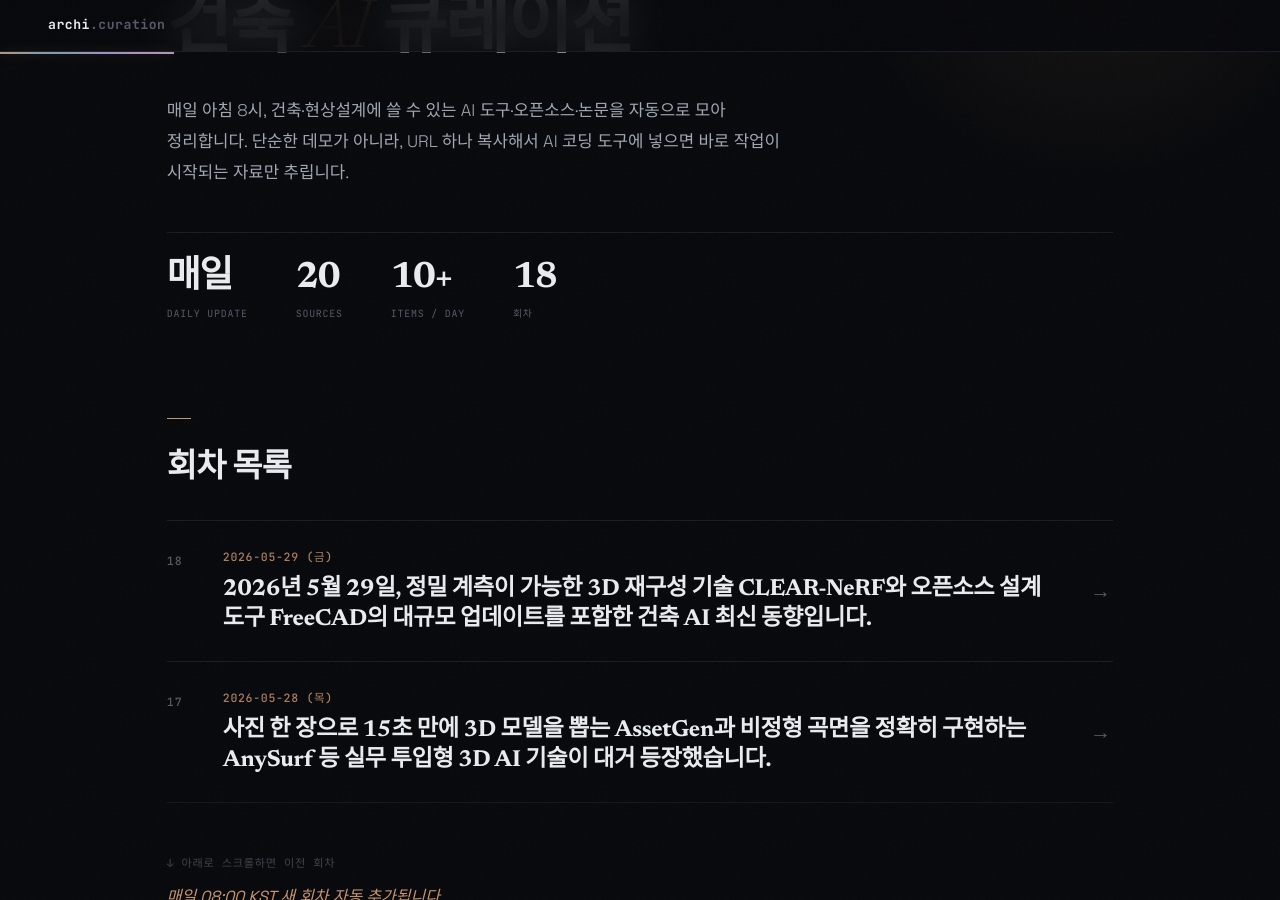
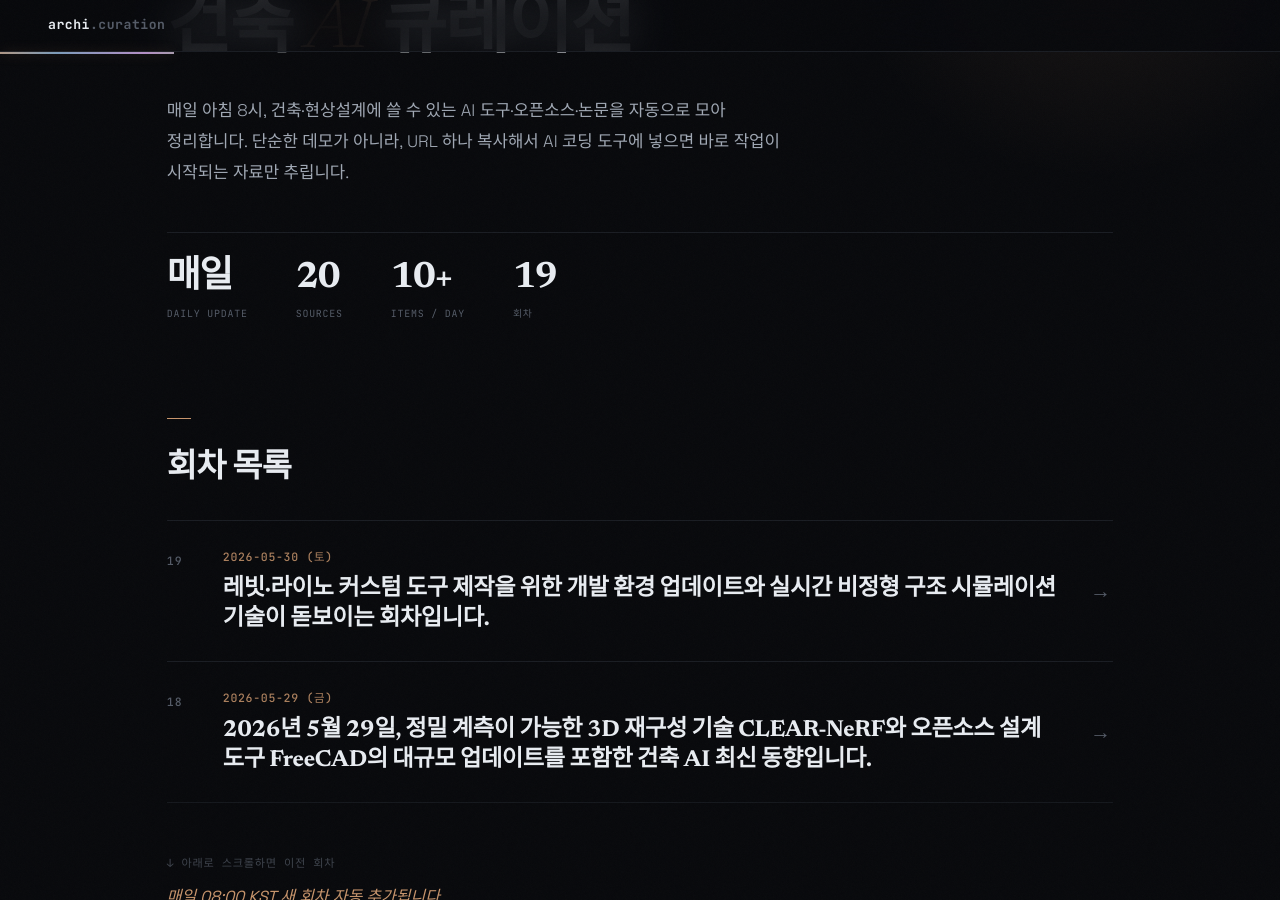
Before and after one commit to ghkch5gh-jpg/ainews-curation, a Jekyll site: the page built from index.md, in a window 1280 px wide and 900 px high, scrolled down 221 px. Built offline with Jekyll 4.4.1, drawn with Linux system fonts in a browser that asks for light colours; some web fonts are replaced; part of the change alters nothing that is shown.

Commit message:
curation: 2026-05-30

````diff
--- /dev/null
+++ b/2026-05-30_토.md
@@ -0,0 +1,157 @@
+---
+layout: default
+title: 2026-05-30 (토)
+eyebrow: 큐레이션 회차
+hero_title: "2026 · 05 · 30 <em>(토)</em>"
+description: "레빗·라이노 커스텀 도구 제작을 위한 개발 환경 업데이트와 실시간 비정형 구조 시뮬레이션 기술이 돋보이는 회차입니다."
+summary: 레빗·라이노 커스텀 도구 제작을 위한 개발 환경 업데이트와 실시간 비정형 구조 시뮬레이션 기술이 돋보이는 회차입니다.
+---
+
+## 이번 회차 흐름
+
+이번 주 건축 AI 분야는 '기성 도구 사용'을 넘어 '나만의 도구 제작'으로 무게중심이 이동하고 있습니다. 레빗(Revit) 자동화의 필수 도구인 pyRevit과 라이노(Rhino) 개발자 샘플이 동시에 활발한 업데이트를 기록하며, 현상설계 사무소들이 자체적인 파이프라인을 구축할 수 있는 환경이 더욱 성숙해졌습니다.
+
+기술적으로는 3D 데이터를 AI가 더 효율적으로 이해하게 만드는 '토큰화(데이터 쪼개기)' 기술과, 복잡한 비정형 매스의 물리적 변형을 실시간으로 계산하는 시뮬레이션 코드가 공개된 것이 핵심입니다. 이는 단순한 형태 생성을 넘어, 시공 가능성과 구조적 안정성을 설계 초기 단계에서 즉각 검토할 수 있는 가능성을 시사합니다.
+
+---
+
+## 🔥 GitHub 이번 주 인기 (건축 무관, 그냥 핫한 거)
+
+이번 주 사람들이 가장 별 많이 누른 5개. **분위기 파악용으로만**.
+
+### 1. [openbmb/MiniCPM5-1B](https://huggingface.co/openbmb/MiniCPM5-1B)
+HF Trending | 23.6k Downloads | +550 이번 주
+
+스마트폰에서도 부드럽게 돌아가는 초소형 ChatGPT(언어 모델 AI)입니다.
+
+**건축 활용:** 현장 점검용 태블릿에 넣어 인터넷 없이도 도면 정보를 묻고 답하는 용도로 시도 가능합니다.
+
+### 2. [bytedance-research/Lance](https://huggingface.co/bytedance-research/Lance)
+HF Trending | 2.7k Downloads | +974 이번 주
+
+AI가 수많은 도면과 사진 데이터를 읽을 때 속도를 수십 배 높여주는 새로운 데이터 저장 방식입니다.
+
+**건축 활용:** 사무소 내부의 수만 장의 프로젝트 이미지를 AI 학습용으로 정리할 때 필수적인 기초 인프라입니다.
+
+### 3. [stepfun-ai/Step-3.7-Flash](https://huggingface.co/stepfun-ai/Step-3.7-Flash)
+HF Trending | 1.4k Downloads | +115 이번 주
+
+사진을 보여주면 눈 깜빡할 새 그 안의 내용을 분석해주는 초고속 시각 인식 AI입니다.
+
+**건축 활용:** 수백 장의 대지 사진에서 가로등, 표지판, 인접 건물 높이 등을 순식간에 목록화할 때 유용합니다.
+
+### 4. [assimp/assimp](https://github.com/assimp/assimp)
+GitHub Trending | 13k ⭐ | +120 이번 주
+
+40가지가 넘는 다양한 3D 파일 형식을 자유자재로 읽고 변환해주는 만능 통역사 같은 도구 묶음입니다.
+
+**건축 활용:** 서로 다른 소프트웨어에서 만든 3D 모델들을 하나로 합쳐 분석해야 하는 현상설계 협업 시 유용합니다.
+
+### 5. [microsoft/Lens](https://huggingface.co/microsoft/Lens)
+HF Trending | 1.2k Downloads | +144 이번 주
+
+텍스트를 입력하면 마치 전문 카메라 렌즈로 찍은 듯한 고화질 이미지를 생성하는 AI 모델입니다.
+
+**건축 활용:** 컨셉 단계에서 발주처의 이해를 돕기 위한 고퀄리티 투시도 초안을 생성하는 데 활용됩니다.
+
+---
+
+## 코어 ★★★ (건축 직격)
+
+### [pyrevitlabs/pyRevit](https://github.com/pyrevitlabs/pyRevit)
+★★★ | GitHub | 1.8k ⭐ | 2026-05-29 업데이트
+
+**한 줄로:** 레빗(Revit) 안에서 나만의 단축키와 자동화 기능을 무한정 만들어 붙일 수 있는 마법 지팡이 같은 도구입니다.
+
+**왜 의미 있냐:**
+- 반복적인 도면 번호 수정이나 면적표 작성을 클릭 한 번으로 끝내는 나만의 버튼을 만들 때
+- 사무소 내부의 설계 표준(BIM 가이드라인)을 레빗 안에서 강제로 검토하는 기능을 넣을 때
+- 파이썬(Python) 언어를 사용하여 복잡한 기하학적 파라메트릭 설계를 레빗 모델에 직접 구현할 때
+
+**Claude Code에 시키기:**
+```
+git clone https://github.com/pyrevitlabs/pyRevit
+```
+→ "git clone https://github.com/pyrevitlabs/pyRevit 후 "레빗 상단 메뉴에 선택한 벽체들의 길이를 합산해 엑셀로 내보내는 버튼을 만드는 코드 짜줘.""
+
+**왜 이번 주:** 이번 주 파이썬 3 기반 환경이 대폭 개선되어 기존보다 훨씬 빠르고 안정적인 자동화 도구 제작이 가능해졌습니다.
+
+---
+
+### [mcneel/rhino-developer-samples](https://github.com/mcneel/rhino-developer-samples)
+★★★ | GitHub | 757 ⭐ | 2026-05-29 업데이트
+
+**한 줄로:** 라이노(Rhino)와 그래스호퍼(GH)의 기능을 직접 확장하려는 설계자를 위한 공식 교과서 코드 모음입니다.
+
+**왜 의미 있냐:**
+- 기존 그래스호퍼 컴포넌트만으로는 불가능한 복잡한 비정형 매스 생성 알고리즘을 직접 코딩할 때
+- 라이노 안에서 실시간으로 대지 법규(건폐율, 용적률)를 계산해 화면에 띄워주는 플러그인을 개발할 때
+- IFC(건축 정보 모델 표준) 데이터를 라이노 개체로 직접 불러와 속성 정보를 제어하고 싶을 때
+
+**Claude Code에 시키기:**
+```
+git clone https://github.com/mcneel/rhino-developer-samples
+```
+→ "git clone https://github.com/mcneel/rhino-developer-samples 후 "라이노 뷰포트에서 선택한 개체의 체적을 실시간으로 텍스트로 표시해주는 C# 예제 코드 찾아줘.""
+
+**왜 이번 주:** 최신 라이노 8 버전의 기능을 100% 활용할 수 있는 새로운 개발자 예제들이 대거 추가되었습니다.
+
+---
+
+### [Xiang et al. / FreeForm](https://research.nvidia.com/labs/sil/projects/freeform/)
+★★★ | arXiv:2605.29318 | Code Available | 2026-05-29 등재
+
+**한 줄로:** 복잡한 비정형 건물이 힘을 받을 때 어떻게 휘어지고 버티는지 실시간으로 계산해 보여주는 시뮬레이션 기술입니다.
+
+**왜 의미 있냐:**
+- 디자인 초기 단계에서 비정형 매스의 구조적 취약점을 즉각적으로 파악하고 형태를 수정하고 싶을 때
+- 복잡한 커튼월 유리가 자중에 의해 처지는 정도를 시각적으로 확인하며 프레임 간격을 조정할 때
+- 기존에 몇 시간씩 걸리던 구조 해석(FEM) 결과를 단 몇 초 만에 예측하여 대안 비교 속도를 높일 때
+
+**Claude Code에 시키기:**
+```
+git clone https://research.nvidia.com/labs/sil/projects/freeform/
+```
+→ "git clone <코드 저장소 URL> 후 "내가 만든 비정형 메쉬 파일(OBJ)을 불러와서 중력에 의한 변형량을 실시간 시뮬레이션해줘.""
+
+**왜 이번 주:** NVIDIA 연구소에서 기존 방식보다 40배 빠른 학습 속도를 가진 시뮬레이션 코드를 이번 주에 공개했습니다.
+
+---
+
+## 서브 ★★
+
+### [TencentARC/Pixal3D](https://huggingface.co/TencentARC/Pixal3D)
+★★ | HF | 222 Downloads | 2026-05-24 업데이트
+
+평면적인 사진 한 장을 마우스로 돌려볼 수 있는 입체적인 3D 모형으로 바꿔주는 AI 기술입니다.
+→ `git clone https://github.com/TencentARC/Pixal3D` · "이 건물 입면 사진을 3D 매스로 변환해서 OBJ 파일로 저장해줘."
+
+### [nvidia/vgg-ttt](https://huggingface.co/nvidia/vgg-ttt)
+★★ | HF | 511 Downloads | 2026-05-26 업데이트
+
+동영상을 넣으면 그 안의 공간 구조를 파악해 3D 가상 공간으로 복구해주는 기술입니다.
+→ `git clone https://github.com/nvidia/vgg-ttt` · "현장 실측 영상에서 벽체 위치를 파악해 3D 모델로 만들어줘."
+
+### [Yuan Li / SuperVoxelGPT](https://arxiv.org/abs/2605.29655)
+★★ | arXiv | Code Available | 2026-05-29 등재
+
+AI가 건축물의 복잡한 3D 덩어리를 더 똑똑하게 쪼개서(토큰화) 학습하도록 돕는 기초 도구입니다.
+→ `git clone <저장소URL>` · "건축 매스를 AI가 생성하기 좋은 단위로 쪼개는 알고리즘을 실행해줘."
+
+### [NemoStation/Marlin-2B](https://huggingface.co/NemoStation/Marlin-2B)
+★★ | HF | 14.7k Downloads | 2026-05-20 업데이트
+
+영상을 보고 '이 건물의 출입구는 어디에 있어?' 같은 질문에 답해주는 똑똑한 비디오 분석 AI입니다.
+→ `git clone https://github.com/NemoStation/Marlin` · "대지 주변 보행자 흐름 영상을 분석해서 주요 동선을 텍스트로 정리해줘."
+
+### [sapientinc/HRM-Text-1B](https://huggingface.co/sapientinc/HRM-Text-1B)
+★★ | HF | 132k Downloads | 2026-05-21 업데이트
+
+사람이 쓴 것처럼 자연스러운 문장으로 긴 설계 설명서나 보고서를 작성해주는 가벼운 AI 모델입니다.
+→ `git clone https://github.com/sapientinc/HRM-Text` · "제공한 설계 개요를 바탕으로 현상설계 제출용 설명서 초안을 작성해줘."
+
+---
+
+## 메모
+
+이번 회차는 실시간 시뮬레이션과 자체 도구 제작 환경의 비약적인 발전을 확인했습니다. 특히 NVIDIA의 FreeForm은 비정형 설계의 구조적 검토 시점을 획기적으로 앞당길 수 있는 잠재력이 큽니다. 다음 회차에는 3D 생성 AI의 텍스처(재질) 표현력 강화 모델들을 집중적으로 살펴보겠습니다.
--- a/index.md
+++ b/index.md
@@ -12,12 +12,13 @@ stats:
     lbl: "Sources"
   - num: "10+"
     lbl: "Items / Day"
-  - num: "18"
+  - num: "19"
     lbl: "회차"
 ---
 
 ## 회차 목록
 
+- [2026-05-30 (토) — 레빗·라이노 커스텀 도구 제작을 위한 개발 환경 업데이트와 실시간 비정형 구조 시뮬레이션 기술이 돋보이는 회차입니다.](2026-05-30_토.html)
 - [2026-05-29 (금) — 2026년 5월 29일, 정밀 계측이 가능한 3D 재구성 기술 CLEAR-NeRF와 오픈소스 설계 도구 FreeCAD의 대규모 업데이트를 포함한 건축 AI 최신 동향입니다.](2026-05-29_금.html)
 - [2026-05-28 (목) — 사진 한 장으로 15초 만에 3D 모델을 뽑는 AssetGen과 비정형 곡면을 정확히 구현하는 AnySurf 등 실무 투입형 3D AI 기술이 대거 등장했습니다.](2026-05-28_목.html)
 - [2026-05-27 (수) — 2026년 5월 27일 건축 AI 큐레이션: 고품질 3D 복원 기술(DP-GES)과 Revit 자동화 인프라(pyRevit)의 실무 적용성 강화.](2026-05-27_수.html)
````
